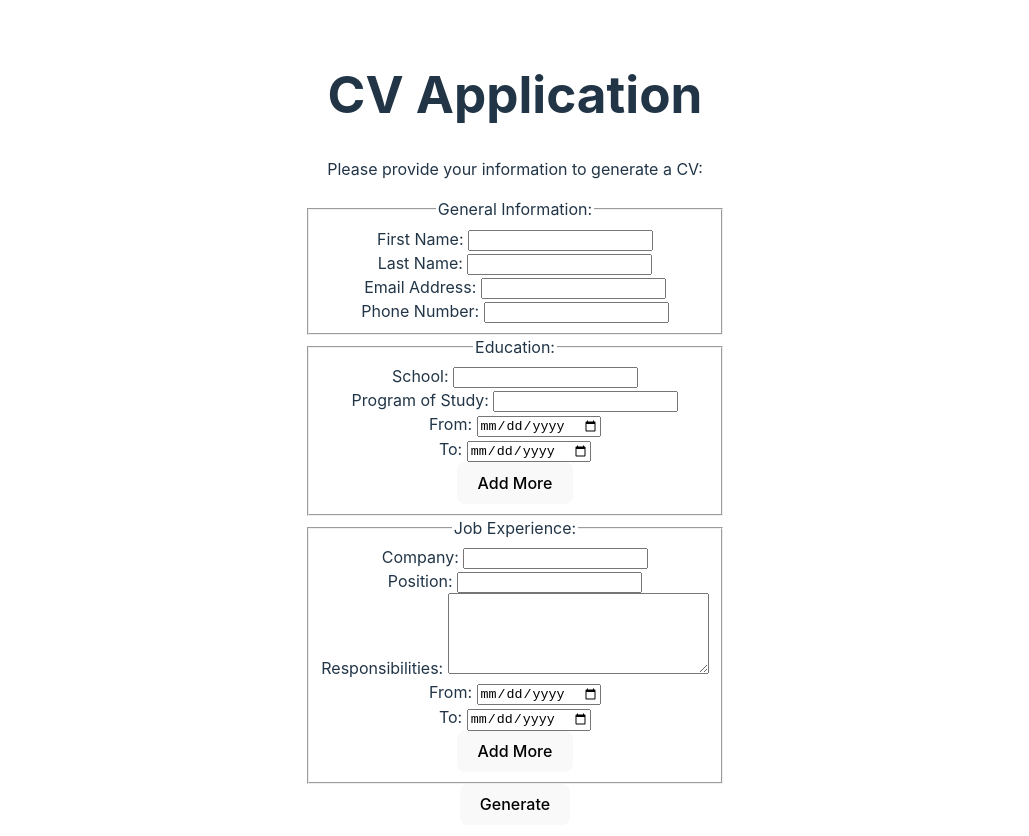
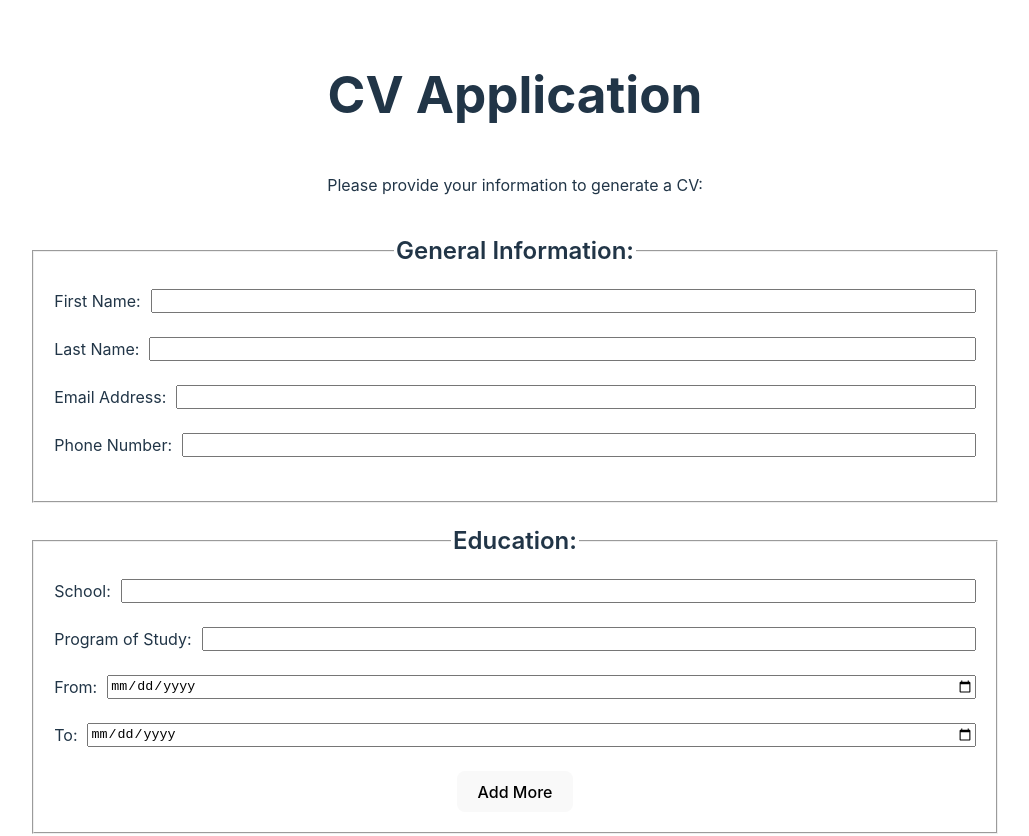
Before and after one commit to Mahyar-98/odin-cvApplication, a React (Vite) app: page / in a window 1280 px wide. Shown: the top 836 px of the page, without its empty margins (125-1154 px from the left). Built offline with nearby package versions, Linux system fonts and the light colour scheme.

Commit message:
Write CSS styling for the form input page

```diff
--- a/src/App.css
+++ b/src/App.css
@@ -1,6 +1,66 @@
 #root {
   max-width: 1280px;
+  width: 90vw;
   margin: 0 auto;
   padding: 2rem;
   text-align: center;
+  display: flex;
+  flex-direction: column;
+  align-items: stretch;
 }
+
+header {
+
+}
+
+form {
+  display: flex;
+  flex-direction: column;
+  justify-content: space-around;
+  align-items: center;
+  gap: 20px;
+}
+
+fieldset {
+  width: 80%;
+  display: flex;
+  flex-direction: column;
+  justify-content: space-around;
+  align-items: stretch;
+  padding: 20px;
+}
+
+legend {
+  font-size: 18pt;
+  font-weight: 600;
+}
+
+label {
+  display: flex;
+  flex-direction: row;
+  justify-content: space-between;
+  gap: 10px;
+}
+
+input, textarea {
+  flex: 1;
+}
+
+button {
+  align-self: center;
+}
+
+hr {
+  border: 1px solid rgb(126, 125, 125);
+  margin: 10px 0 30px 0;
+}
+
+.icon {
+  width: 30px;
+  height: auto;
+}
+
+.remove-button {
+  padding: 5px;
+  background-color: white;
+}
--- a/src/App.jsx
+++ b/src/App.jsx
@@ -134,15 +134,10 @@ function CVApp() {
       <header>
         <h1>CV Application</h1>
       </header>
-      <p>
-        {isEditing
-          ? "Please provide your information to generate a CV: "
-          : "Here's your generated CV: "}
-      </p>
-
       <form onSubmit={handleCVBuild}>
         {isEditing ? (
           <>
+          <p>Please provide your information to generate a CV: </p>
             <fieldset>
               <legend>General Information:</legend>
               <General data={formData} handleInputChange={handleInputChange} />
@@ -174,6 +169,7 @@ function CVApp() {
           </>
         ) : (
           <>
+          <p>Here is your generated CV: </p>
             <h2>{`${formData.firstName} ${formData.lastName}`}</h2>
             <p>{formData.email}</p>
             <p>{formData.phone}</p>
@@ -189,7 +185,7 @@ function CVApp() {
             </div>
           </>
         )}
-        <button type="submit">{isEditing ? "Generate" : "Edit"}</button>
+        <button className="submit-btn" type="submit">{isEditing ? "Generate" : "Edit"}</button>
       </form>
     </>
   );
--- a/src/components/SectionList.jsx
+++ b/src/components/SectionList.jsx
@@ -1,8 +1,10 @@
 import React from "react";
 import PropTypes from "prop-types";
 
+import removeIcon from "../assets/remove_icon.png"
 import Education from "./Education.jsx";
 import Practical from "./Practical.jsx";
+
 
 export default function SectionList({
   type,
@@ -26,10 +28,11 @@ export default function SectionList({
           handleInputChange={handleInputChange}
         />
       )}
-      {key === "1" ? null : (
-        <button type="button" onClick={() => handleRemoveField(type, key)}>
-          Remove
+      {key === "1" ? null : (<>
+        <button className="remove-button" type="button" onClick={() => handleRemoveField(type, key)}>
+          <img className="icon" src={removeIcon} alt="remove icon" />
         </button>
+        <br /></>
       )}
     </React.Fragment>
   ));
```
Also changed, not shown: src/assets/remove_icon.png (added).
